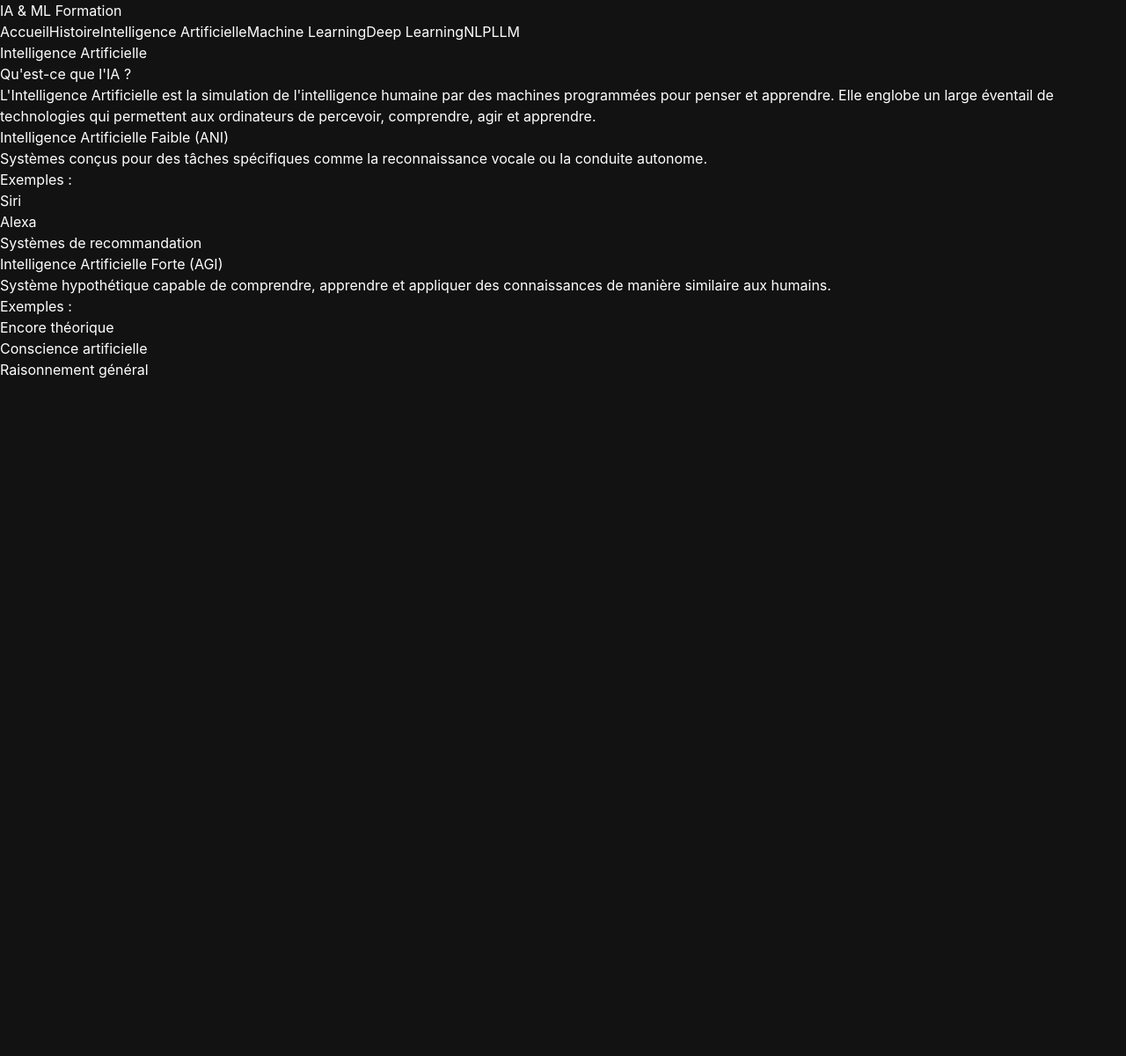
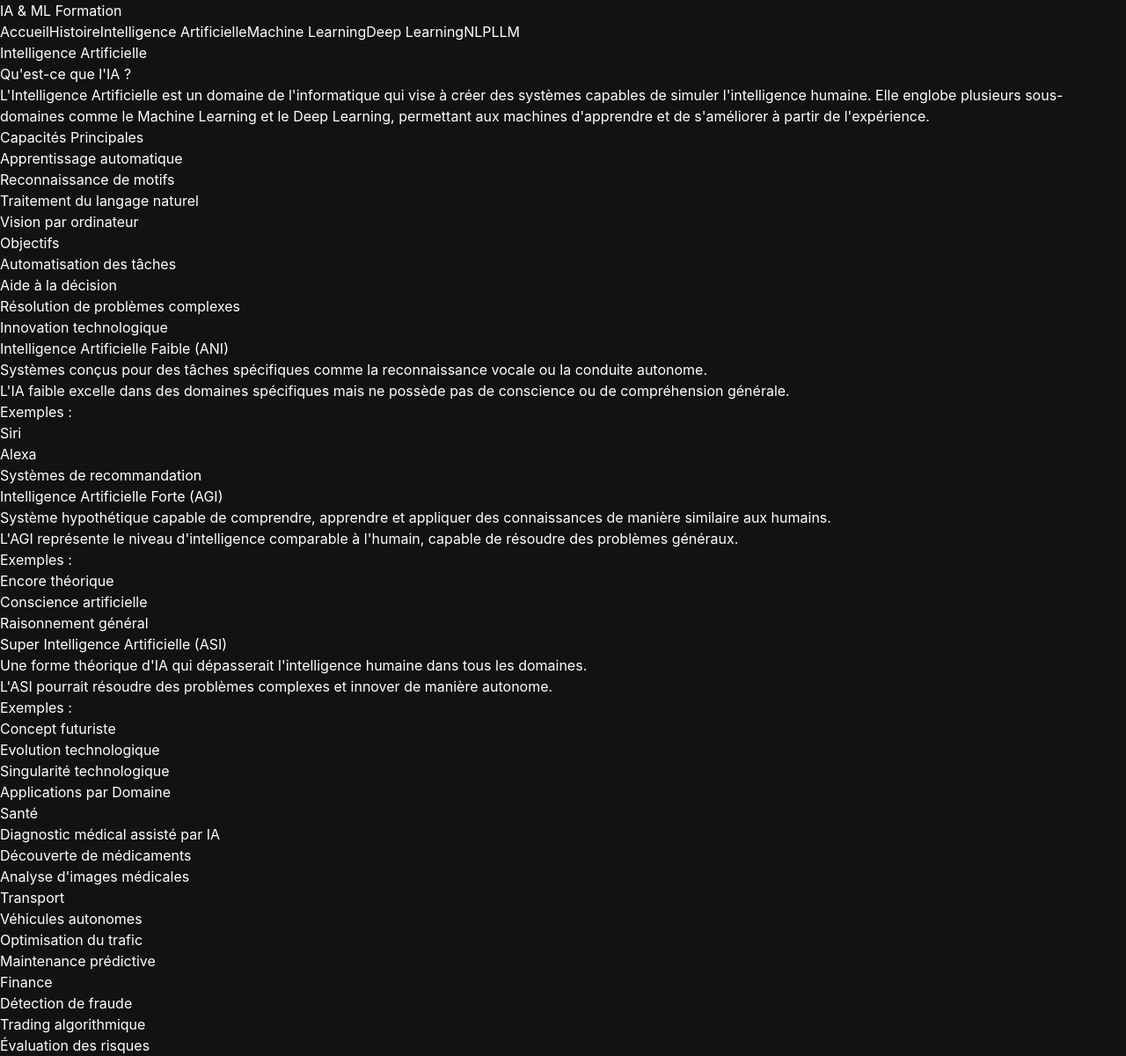
Before and after one commit to Abdoul93230/SIATEG, a React (Vite) app: page /ai in a window 1280 px wide. Shown: the whole page at 88% size. Before the commit the page ends 800 px from the top, so only its background shows below. Built offline with nearby package versions, Linux system fonts and the light colour scheme.

Commit message:
Update src/pages/AI.jsx [BoltSync]

```diff
--- a/src/pages/AI.jsx
+++ b/src/pages/AI.jsx
@@ -2,16 +2,51 @@ import React from 'react';
 import { motion } from 'framer-motion';
 
 function AI() {
-  const concepts = [
+  const aiTypes = [
     {
       title: "Intelligence Artificielle Faible (ANI)",
       description: "Systèmes conçus pour des tâches spécifiques comme la reconnaissance vocale ou la conduite autonome.",
-      examples: ["Siri", "Alexa", "Systèmes de recommandation"]
+      examples: ["Siri", "Alexa", "Systèmes de recommandation"],
+      details: "L'IA faible excelle dans des domaines spécifiques mais ne possède pas de conscience ou de compréhension générale."
     },
     {
       title: "Intelligence Artificielle Forte (AGI)",
       description: "Système hypothétique capable de comprendre, apprendre et appliquer des connaissances de manière similaire aux humains.",
-      examples: ["Encore théorique", "Conscience artificielle", "Raisonnement général"]
+      examples: ["Encore théorique", "Conscience artificielle", "Raisonnement général"],
+      details: "L'AGI représente le niveau d'intelligence comparable à l'humain, capable de résoudre des problèmes généraux."
+    },
+    {
+      title: "Super Intelligence Artificielle (ASI)",
+      description: "Une forme théorique d'IA qui dépasserait l'intelligence humaine dans tous les domaines.",
+      examples: ["Concept futuriste", "Evolution technologique", "Singularité technologique"],
+      details: "L'ASI pourrait résoudre des problèmes complexes et innover de manière autonome."
+    }
+  ];
+
+  const applications = [
+    {
+      domain: "Santé",
+      examples: [
+        "Diagnostic médical assisté par IA",
+        "Découverte de médicaments",
+        "Analyse d'images médicales"
+      ]
+    },
+    {
+      domain: "Transport",
+      examples: [
+        "Véhicules autonomes",
+        "Optimisation du trafic",
+        "Maintenance prédictive"
+      ]
+    },
+    {
+      domain: "Finance",
+      examples: [
+        "Détection de fraude",
+        "Trading algorithmique",
+        "Évaluation des risques"
+      ]
     }
   ];
 
@@ -33,27 +68,48 @@ function AI() {
       >
         <h2 className="text-2xl font-semibold mb-4">Qu'est-ce que l'IA ?</h2>
         <p className="text-gray-300 mb-4">
-          L'Intelligence Artificielle est la simulation de l'intelligence humaine par des machines programmées
-          pour penser et apprendre. Elle englobe un large éventail de technologies qui permettent aux ordinateurs
-          de percevoir, comprendre, agir et apprendre.
+          L'Intelligence Artificielle est un domaine de l'informatique qui vise à créer des systèmes capables de simuler
+          l'intelligence humaine. Elle englobe plusieurs sous-domaines comme le Machine Learning et le Deep Learning,
+          permettant aux machines d'apprendre et de s'améliorer à partir de l'expérience.
         </p>
+        <div className="grid grid-cols-1 md:grid-cols-2 gap-4">
+          <div className="bg-gray-700 p-4 rounded-lg">
+            <h3 className="font-semibold mb-2">Capacités Principales</h3>
+            <ul className="list-disc list-inside text-gray-300">
+              <li>Apprentissage automatique</li>
+              <li>Reconnaissance de motifs</li>
+              <li>Traitement du langage naturel</li>
+              <li>Vision par ordinateur</li>
+            </ul>
+          </div>
+          <div className="bg-gray-700 p-4 rounded-lg">
+            <h3 className="font-semibold mb-2">Objectifs</h3>
+            <ul className="list-disc list-inside text-gray-300">
+              <li>Automatisation des tâches</li>
+              <li>Aide à la décision</li>
+              <li>Résolution de problèmes complexes</li>
+              <li>Innovation technologique</li>
+            </ul>
+          </div>
+        </div>
       </motion.div>
 
-      <div className="grid grid-cols-1 md:grid-cols-2 gap-6">
-        {concepts.map((concept, index) => (
+      <div className="grid grid-cols-1 gap-6 mb-8">
+        {aiTypes.map((type, index) => (
           <motion.div
-            key={concept.title}
+            key={type.title}
             initial={{ opacity: 0, x: -20 }}
             animate={{ opacity: 1, x: 0 }}
             transition={{ delay: index * 0.2 }}
             className="bg-gray-800 rounded-lg p-6"
           >
-            <h3 className="text-xl font-semibold mb-3">{concept.title}</h3>
-            <p className="text-gray-300 mb-4">{concept.description}</p>
-            <div>
+            <h3 className="text-xl font-semibold mb-3">{type.title}</h3>
+            <p className="text-gray-300 mb-4">{type.description}</p>
+            <p className="text-gray-300 mb-4">{type.details}</p>
+            <div className="bg-gray-700 p-4 rounded-lg">
               <h4 className="font-semibold mb-2">Exemples :</h4>
               <ul className="list-disc list-inside text-gray-300">
-                {concept.examples.map((example) => (
+                {type.examples.map((example) => (
                   <li key={example}>{example}</li>
                 ))}
               </ul>
@@ -61,6 +117,26 @@ function AI() {
           </motion.div>
         ))}
       </div>
+
+      <motion.div
+        initial={{ opacity: 0, y: 20 }}
+        animate={{ opacity: 1, y: 0 }}
+        className="bg-gray-800 rounded-lg p-6"
+      >
+        <h2 className="text-2xl font-semibold mb-4">Applications par Domaine</h2>
+        <div className="grid grid-cols-1 md:grid-cols-3 gap-4">
+          {applications.map((app) => (
+            <div key={app.domain} className="bg-gray-700 p-4 rounded-lg">
+              <h3 className="font-semibold mb-2">{app.domain}</h3>
+              <ul className="list-disc list-inside text-sm text-gray-300">
+                {app.examples.map((example) => (
+                  <li key={example}>{example}</li>
+                ))}
+              </ul>
+            </div>
+          ))}
+        </div>
+      </motion.div>
     </div>
   );
 }
```
